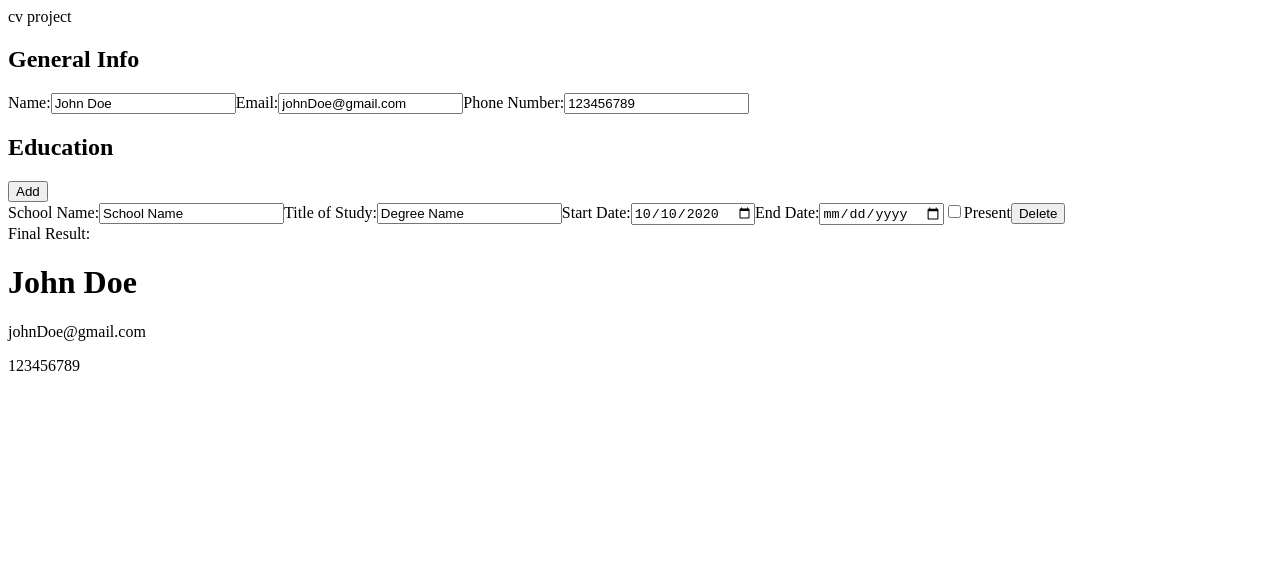
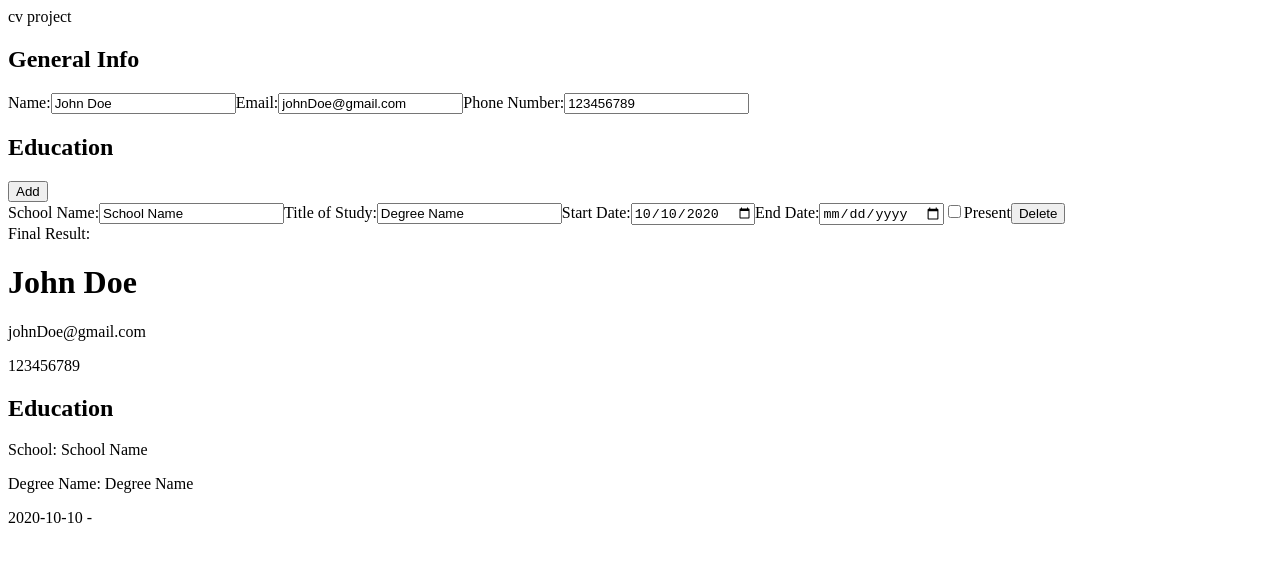
Before and after one commit to HamnaIshaq/cv-project, a React (Create React App) app: page / in a window 1280 px wide. Shown: the top 562 px of the page. Built offline with nearby package versions, Linux system fonts and the light colour scheme.

Commit message:
Show education in final CV

```diff
--- a/src/components/FinalCV.js
+++ b/src/components/FinalCV.js
@@ -2,15 +2,31 @@ import React, { Component } from "react";
 
 class FinalCV extends Component {
   render() {
-    const { generalInfo } = this.props.cvInfo;
+    const { generalInfo, education } = this.props.cvInfo;
 
     const { name, email, phoneNumber } = generalInfo;
+    //const { schoolName, degreeName, startDate, endDate } =
+
+    const educationList = education.map((ed) => {
+      return (
+        <div key={ed.id}>
+          <p>School: {ed.schoolName}</p>
+          <p>Degree Name: {ed.degreeName}</p>
+          <p>
+            {ed.startDate} - {ed.present ? "Present" : ed.endDate}
+          </p>
+        </div>
+      );
+    });
 
     return (
       <div>
         <h1>{name}</h1>
         <p>{email}</p>
         <p>{phoneNumber}</p>
+
+        <h2>Education</h2>
+        <div>{educationList}</div>
       </div>
     );
   }
```
